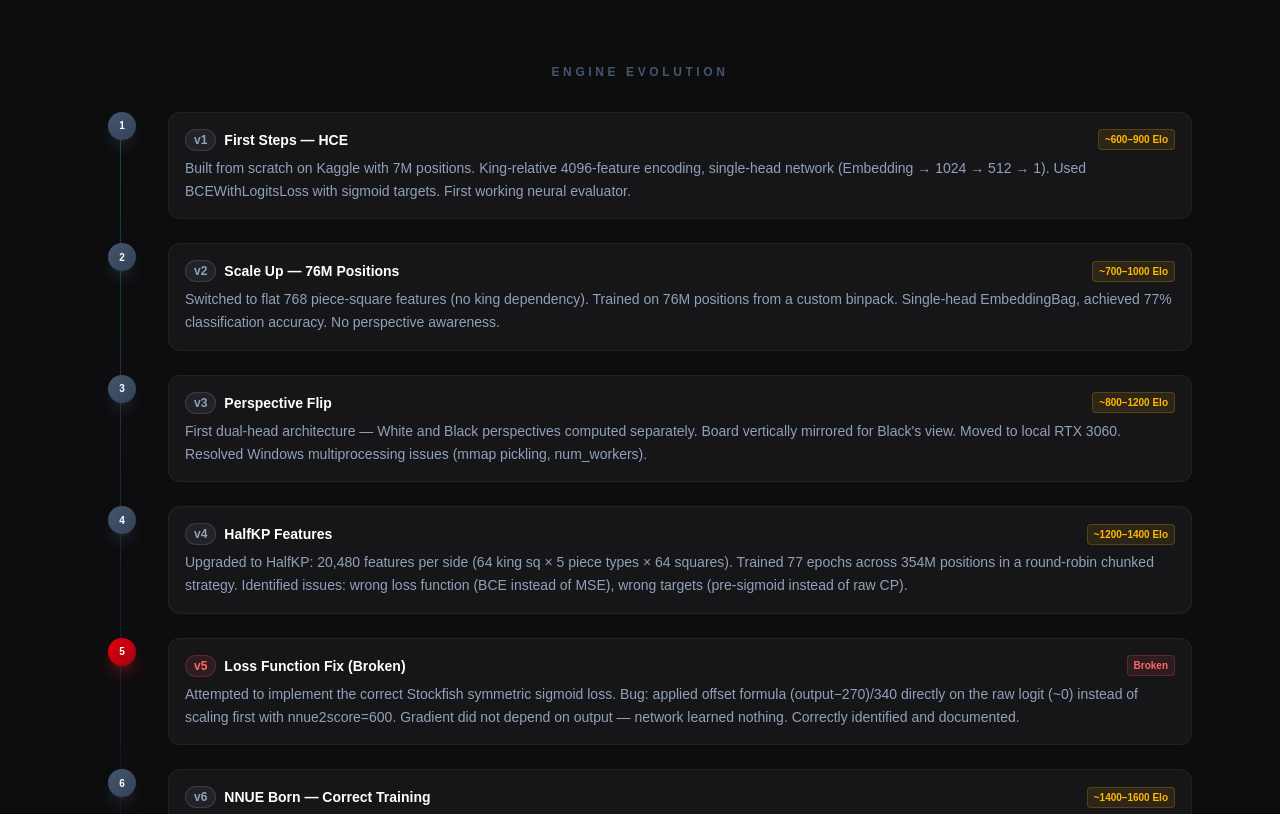
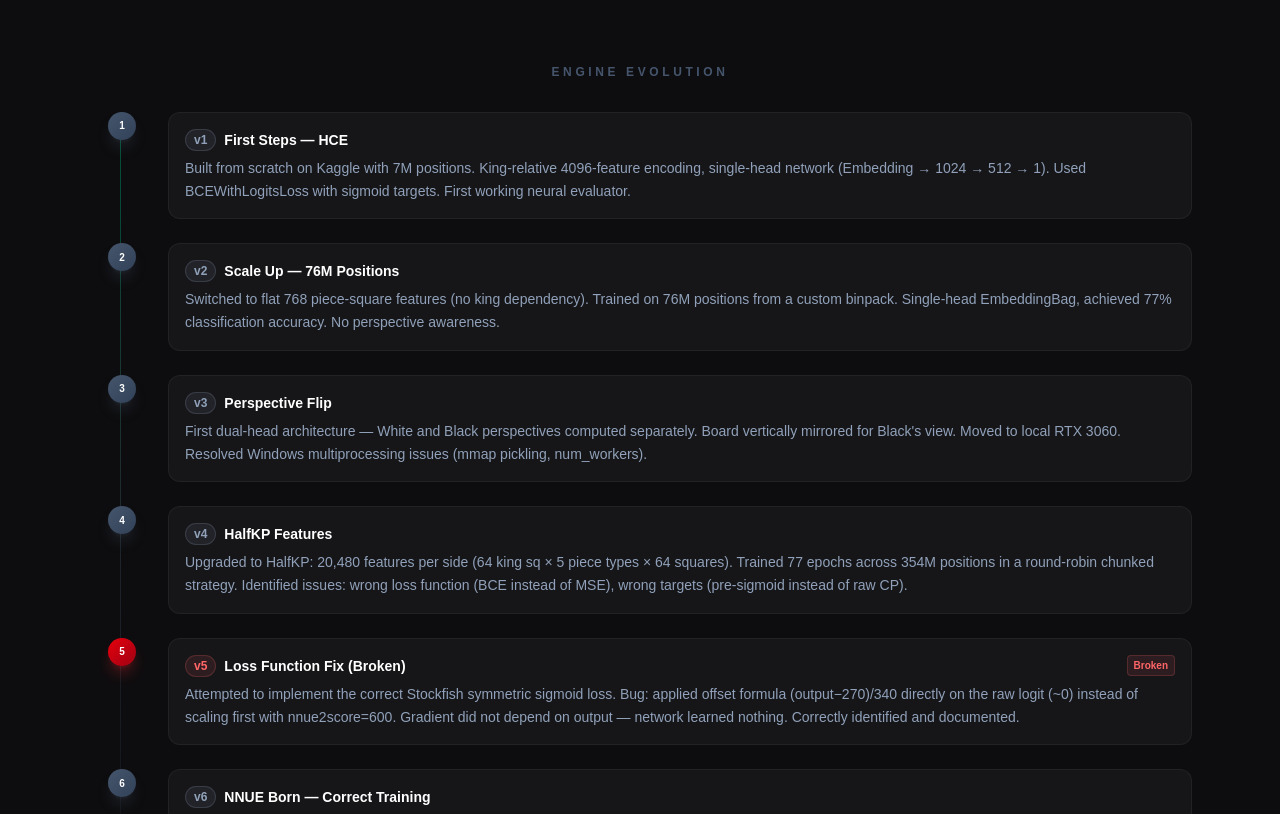
Before and after one commit to Amogh1221/DeepCastle-Official, a Next.js app in the folder web/: page / in a window 1280 px wide. Shown: the part 960-1774 px from the top of the page. Built offline with nearby package versions, Linux system fonts and the light colour scheme; no server answers.

Commit message:
feat(ui): remove elo estimates from engine evolution timeline

```diff
--- a/web/src/app/components/HomePage.tsx
+++ b/web/src/app/components/HomePage.tsx
@@ -213,9 +213,6 @@ export function HomePage({ onPlay }: { onPlay: () => void }) {
                           : 'text-slate-400 bg-slate-400/10 border-slate-400/20'
                       }`}>{t.version}</span>
                       <span className="font-bold text-xs sm:text-sm text-white">{t.label}</span>
-                      {t.elo !== 'N/A' && (
-                        <span className="ml-auto text-[10px] font-bold text-amber-400 bg-amber-400/10 px-1.5 py-0.5 rounded border border-amber-400/20">~{t.elo} Elo</span>
-                      )}
                       {t.elo === 'N/A' && (
                         <span className="ml-auto text-[10px] font-bold text-red-400 bg-red-400/10 px-1.5 py-0.5 rounded border border-red-400/20">Broken</span>
                       )}
```
